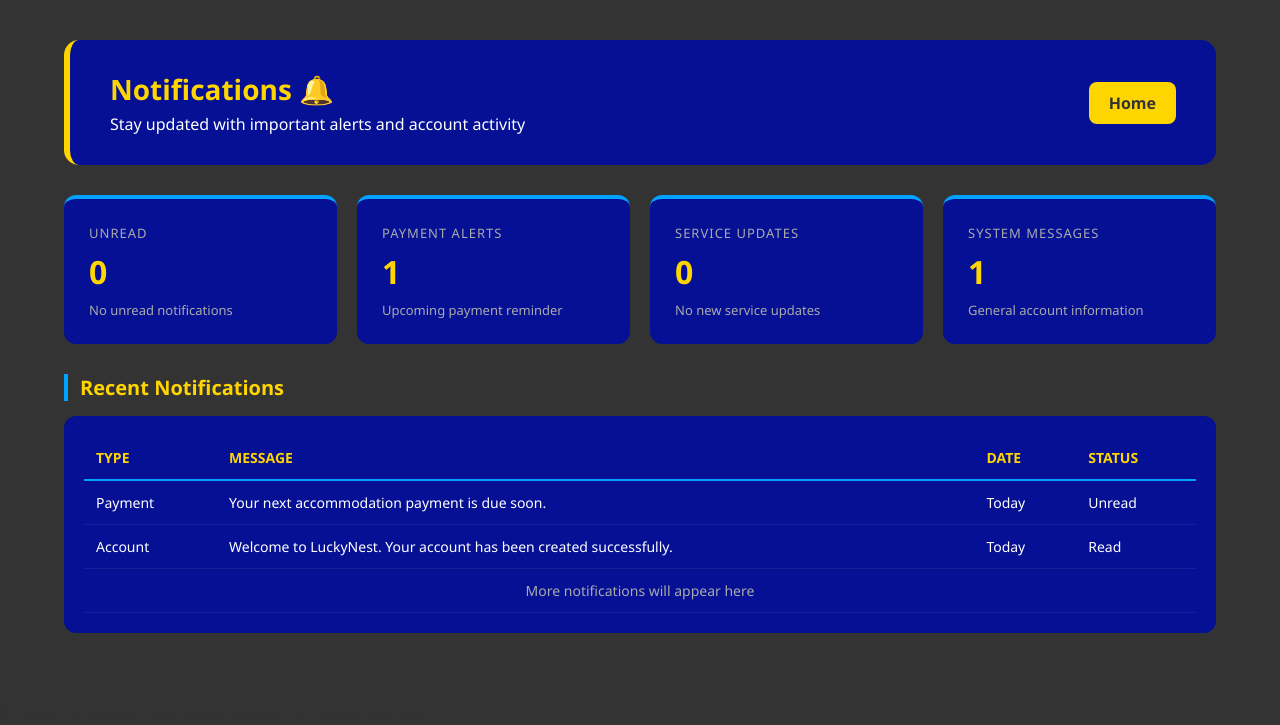
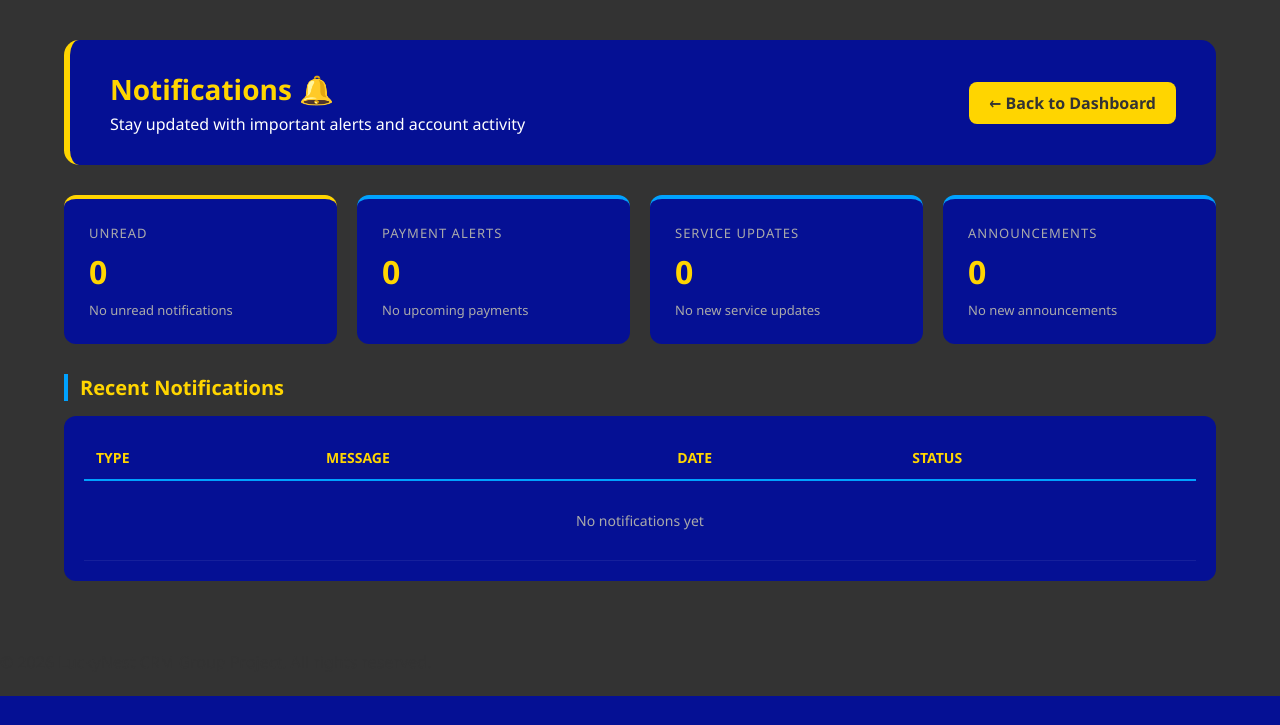
Before and after one commit to HalimKavv/Group-Project, a Flask app: template templates/notifications.html in a window 1280 px wide. Shown: the part 104-829 px from the top of the page. After the commit the page ends 800 px from the top, so only its background shows below. Run offline with Flask 3, Linux system fonts and the light colour scheme; the template is opened without the code that fills it, so the values that code supplies are empty.

Commit message:
fix and sync

```diff
--- a/app.py
+++ b/app.py
@@ -144,7 +144,11 @@
     session.clear()
     flash('Logged out successfully.', 'success')
     return redirect(url_for('home'))
-
+@app.route('/notifications')
+def notifications():
+    if 'user_id' not in session:
+        return redirect(url_for('login'))
+    return render_template('notifications.html')
 if __name__ == '__main__':
     init_db()
     app.run(debug=True)
--- a/templates/notifications.html
+++ b/templates/notifications.html
@@ -11,20 +11,20 @@
             <h1>Notifications 🔔</h1>
             <p>Stay updated with important alerts and account activity</p>
         </div>
-        <a href="{{ url_for('dashboard') }}" class="btn-logout">Home</a>
+        <a href="{{ url_for('dashboard') }}" class="btn-logout">← Back to Dashboard</a>
     </div>
 
     <!-- Notification Summary -->
     <div class="kpi-grid">
-        <div class="kpi-card">
+        <div class="kpi-card highlight">
             <span class="kpi-label">Unread</span>
             <span class="kpi-value">0</span>
             <span class="kpi-sub">No unread notifications</span>
         </div>
         <div class="kpi-card">
             <span class="kpi-label">Payment Alerts</span>
-            <span class="kpi-value">1</span>
-            <span class="kpi-sub">Upcoming payment reminder</span>
+            <span class="kpi-value">0</span>
+            <span class="kpi-sub">No upcoming payments</span>
         </div>
         <div class="kpi-card">
             <span class="kpi-label">Service Updates</span>
@@ -32,9 +32,9 @@
             <span class="kpi-sub">No new service updates</span>
         </div>
         <div class="kpi-card">
-            <span class="kpi-label">System Messages</span>
-            <span class="kpi-value">1</span>
-            <span class="kpi-sub">General account information</span>
+            <span class="kpi-label">Announcements</span>
+            <span class="kpi-value">0</span>
+            <span class="kpi-sub">No new announcements</span>
         </div>
     </div>
 
@@ -52,19 +52,9 @@
             </thead>
             <tbody>
                 <tr>
-                    <td>Payment</td>
-                    <td>Your next accommodation payment is due soon.</td>
-                    <td>Today</td>
-                    <td>Unread</td>
-                </tr>
-                <tr>
-                    <td>Account</td>
-                    <td>Welcome to LuckyNest. Your account has been created successfully.</td>
-                    <td>Today</td>
-                    <td>Read</td>
-                </tr>
-                <tr>
-                    <td colspan="4" style="text-align:center; color:#aaa;">More notifications will appear here</td>
+                    <td colspan="4" style="text-align:center; color:#aaa; padding:30px;">
+                        No notifications yet
+                    </td>
                 </tr>
             </tbody>
         </table>
```
Also changed, not shown: templates/dashboard.html (+4 -4 lines), templates/owner_dashboard.html (+21 -15 lines).
